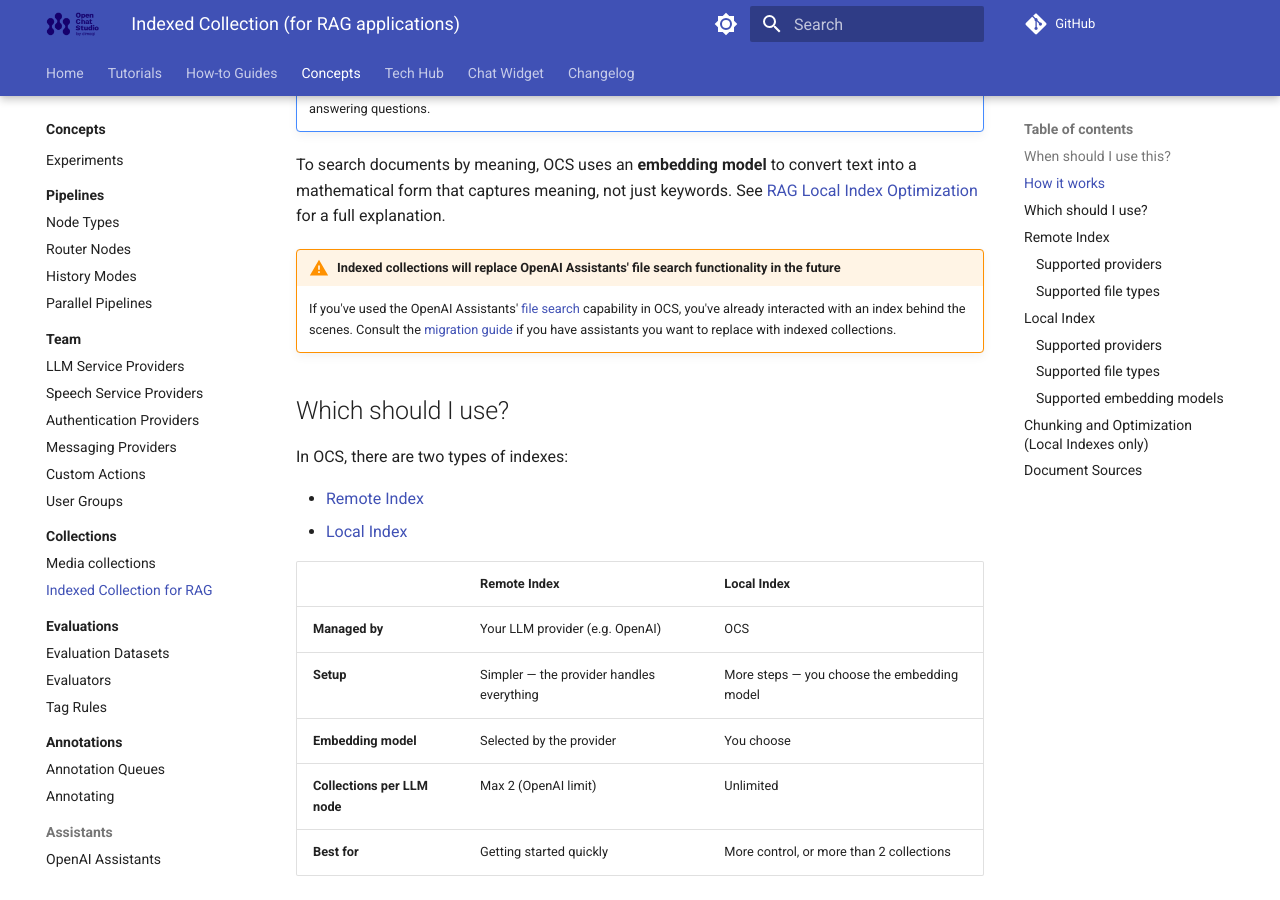
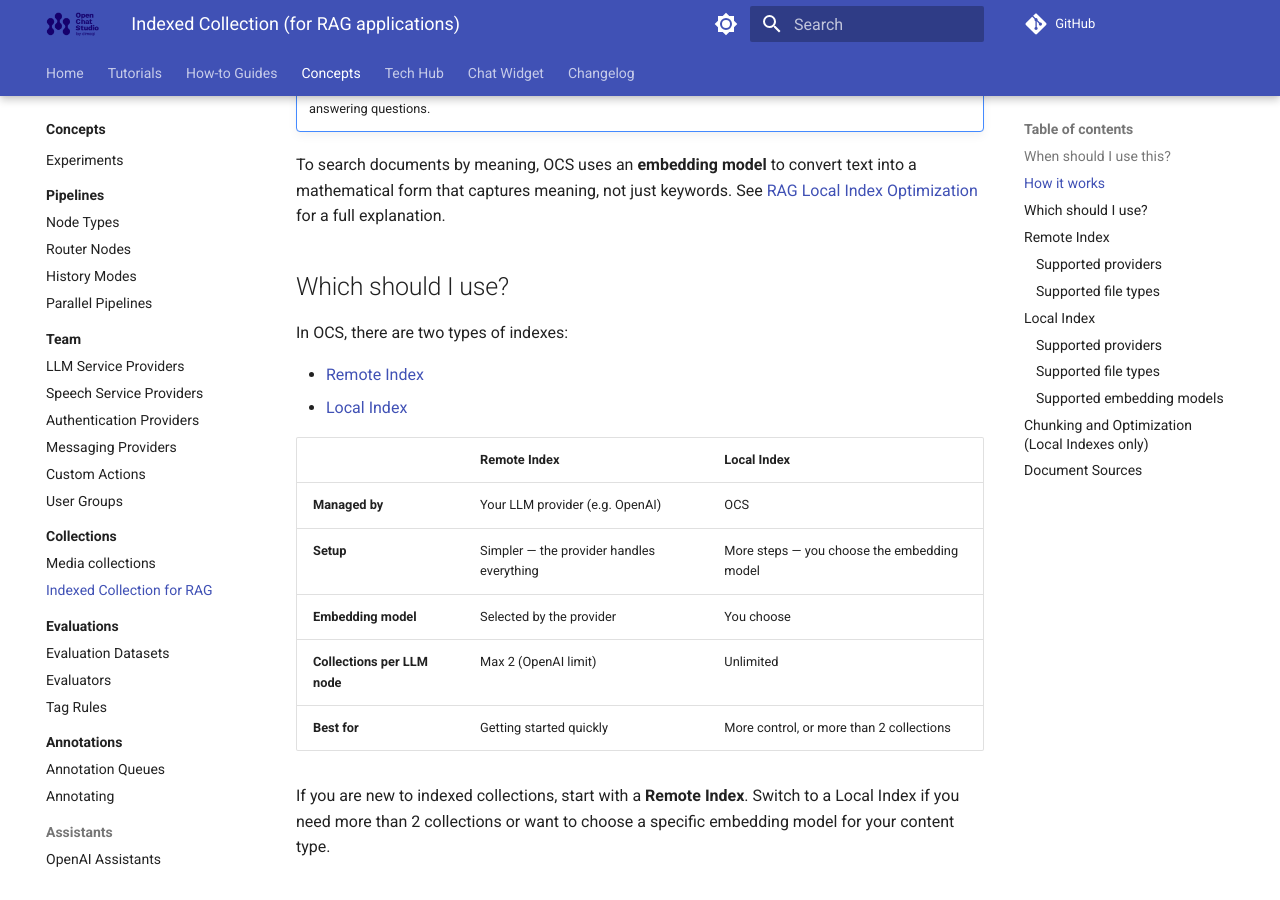
Before and after one commit to dimagi/open-chat-studio-docs, an MkDocs documentation site: the page built from docs/concepts/collections/indexed.md, in a window 1280 px wide and 900 px high, scrolled down 759 px. Built offline with MkDocs 1.6.1 and Material for MkDocs 9.7.7, drawn with Linux system fonts in a browser that asks for light colours; a script that is not in the unit is left out; comment, search, counter and statistics services are not loaded; some of the changed text lies outside the part shown.

Commit message:
removed out of date warnings

```diff
--- a/docs/concepts/collections/indexed.md
+++ b/docs/concepts/collections/indexed.md
@@ -20,10 +20,6 @@ Common examples include:
     **Retrieval-Augmented Generation** (RAG) is a technique where a language model retrieves relevant information from a set of documents to ground its answers in real data. Instead of relying solely on its built-in knowledge, the model uses indexes—specialized databases that store document content as vectors (numerical representations of meaning). This makes it easy for the model to find and use the most relevant parts of your uploaded files when answering questions.
 
 To search documents by meaning, OCS uses an **embedding model** to convert text into a mathematical form that captures meaning, not just keywords. See [RAG Local Index Optimization](../../tech-hub/local-index-optimization.md) for a full explanation.
-
-!!! warning "Indexed collections will replace OpenAI Assistants' file search functionality in the future"
-
-    If you've used the OpenAI Assistants' [file search][file-search] capability in OCS, you've already interacted with an index behind the scenes. Consult the [migration guide][migration-guide] if you have assistants you want to replace with indexed collections.
 
 ## Which should I use?
 
@@ -62,7 +58,6 @@ Supported files are determined by the selected provider:
 - OpenAI - See the [OpenAI docs](https://platform.openai.com/docs/assistants/tools/file-search/supported-files#supported-files)
 
 ## Local Index
-!!! info "Local indexes are actively developed. We are working to support additional file types and embedding models so you can better customize your index."
 
 Local indexes are hosted and managed by OCS. When you create a local index, you choose which embedding model to use. Different models suit different types of content, so choosing the right one can improve retrieval accuracy. See [RAG Local Index Optimization](../../tech-hub/local-index-optimization.md#choosing-an-embedding-model-local-indexes) for guidance.
 
```
